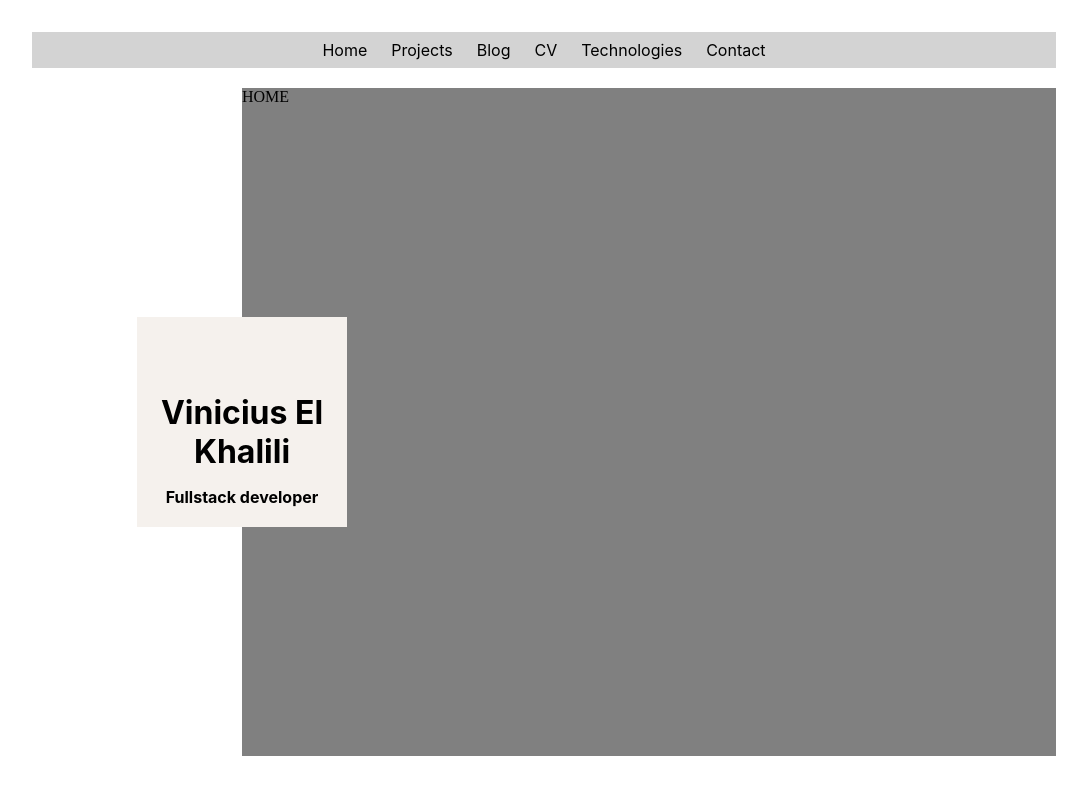
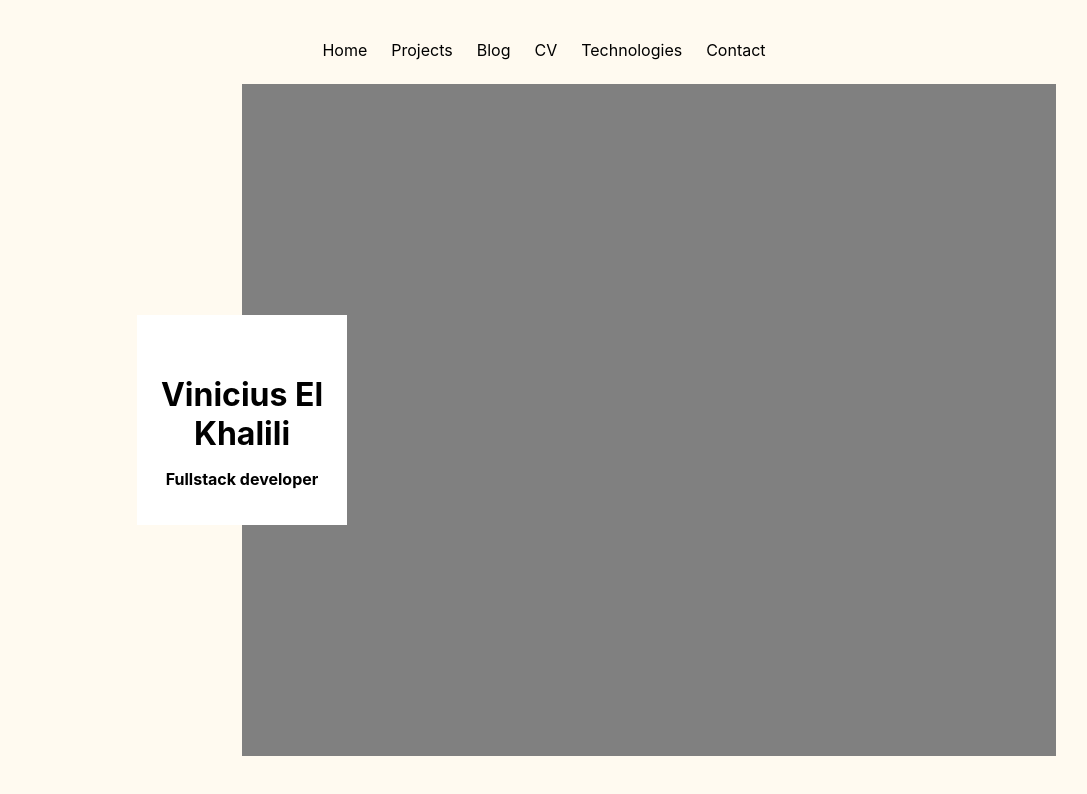
Before and after one commit to vinicius-el-khalili/azalea-two, a Next.js app: page / in a window 1280 px wide. Shown: the top 794 px of the page, without its empty margins (96-1183 px from the left). Built offline with nearby package versions, Linux system fonts and the light colour scheme.

Commit message:
Keep styling...

```diff
--- a/components/cube/cube.module.scss
+++ b/components/cube/cube.module.scss
@@ -33,7 +33,7 @@ $size: 210px;
   justify-content: flex-end;
   text-align: center;
   gap: 1rem;
-  padding: 0rem;
+  padding-bottom: 1rem;
   background: #ffffffef;
   p{
     &:nth-child(1){
@@ -52,9 +52,9 @@ $size: 210px;
 .cube__face__top    { transform: rotateX( 90deg) translateZ($size/2); }
 .cube__face__bottom { transform: rotateX(-90deg) translateZ($size/2); }
 
-.cube__show__front  { transform: translateZ(-$size/2) rotateY(   0deg); .cube__face{ background-color: #F5F1ED; color:black;opacity: 1; transition: .4s; border-color: transparent;}}
+.cube__show__front  { transform: translateZ(-$size/2) rotateY(   0deg); .cube__face{ background-color: white; color:black;opacity: 1; transition: .4s; border-color: transparent;}}
 .cube__show__right  { transform: translateZ(-$size/2) rotateY( -90deg); .cube__face{ background-color: #F5853F; color:black;opacity: 1; transition: .8s; }}
-.cube__show__back   { transform: translateZ(-$size/2) rotateY(-180deg); .cube__face{ background-color: #17C3B2; color:black;opacity: 1; transition: .8s; }}
-.cube__show__left   { transform: translateZ(-$size/2) rotateY(  90deg); .cube__face{ background-color: #5F00BA; color:white;opacity: 1; transition: .8s; }}
+.cube__show__back   { transform: translateZ(-$size/2) rotateY(-180deg); .cube__face{ background-color: #17C3B2; color:black;opacity: .8; transition: .8s; border-style: dashed; border-color: white;}}
+.cube__show__left   { transform: translateZ(-$size/2) rotateY(  90deg); .cube__face{ background-color: #5F00BA; color:white;opacity: 1; transition: .8s; box-shadow: 0px 0px 20px #17C3B2;}}
 .cube__show__top    { transform: translateZ(-$size/2) rotateX( -90deg); .cube__face{ background-color: #BA274A; color:white;opacity: 1; transition: .8s; }}
 .cube__show__bottom { transform: translateZ(-$size/2) rotateX(  90deg); .cube__face{ background-color: #275DAD; color:white;opacity: 1; transition: .8s; }}
--- a/components/frameLayout/frameLayout.module.scss
+++ b/components/frameLayout/frameLayout.module.scss
@@ -1,7 +1,6 @@
 .layoutContainer{
     height: 100vh;
     width: 100%;
-    background-color: white;
     position: fixed;
     padding: 2rem 10% 5rem 10%;
 
@@ -10,11 +9,10 @@
         display: flex;
         justify-content: center;
         gap: .5rem;
-        background-color: lightgray;
     }
 
     .pageContainer{
-        padding-top: 20px;
+        padding-top: 1rem;
         height: 100%;
         overflow: scroll;
         display: flex;
@@ -28,9 +26,10 @@
         }
 
         .childrenContainer{
-            background-color: gray;
             height: 100%;
             width: 100%;
+            overflow: scroll;
+            background-color: gray;
         }
     }
 }
--- a/pages/index.js
+++ b/pages/index.js
@@ -12,7 +12,6 @@ export default function Home() {
   return (
 
     <>
-      HOME
     </>
 
   )
--- a/pages/projects/projects.module.scss
+++ b/pages/projects/projects.module.scss
@@ -1,7 +1,8 @@
 .pageContainer{
     width: 100%;
     height: 100%;
-    background-color: darkslateblue;
+    background: rgb(0,0,0);
+    background: linear-gradient(90deg, rgba(0,0,0,1) 0%, rgba(0,0,0,1) 62%, rgba(0,212,255,1) 100%);
     color: white;
     display: grid;
     place-items: center;
--- a/styles/globals.css
+++ b/styles/globals.css
@@ -4,5 +4,5 @@
   padding: 0;
 }
 body{
-  background-color: lightslategray;
+  background-color:floralwhite
 }
```
